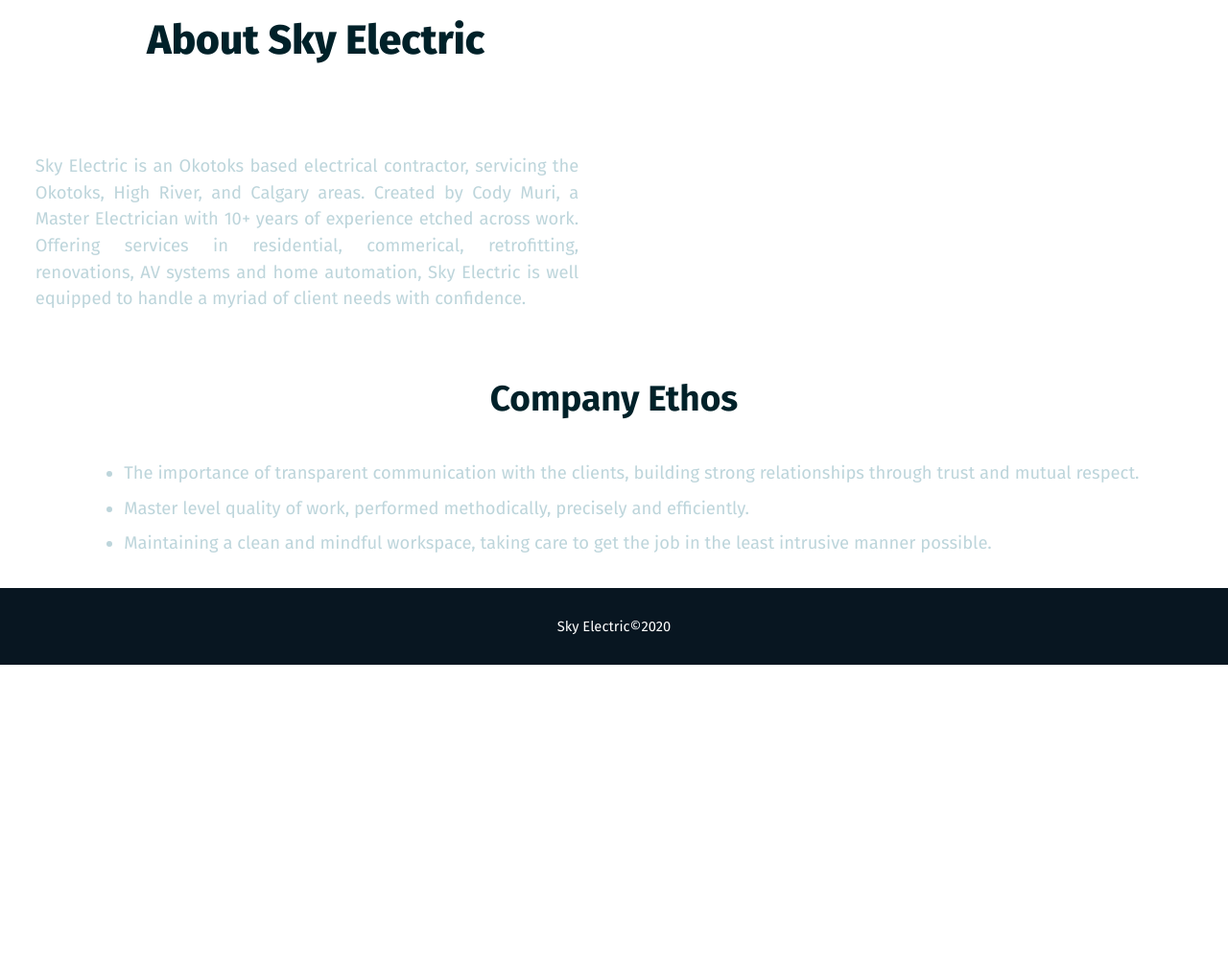
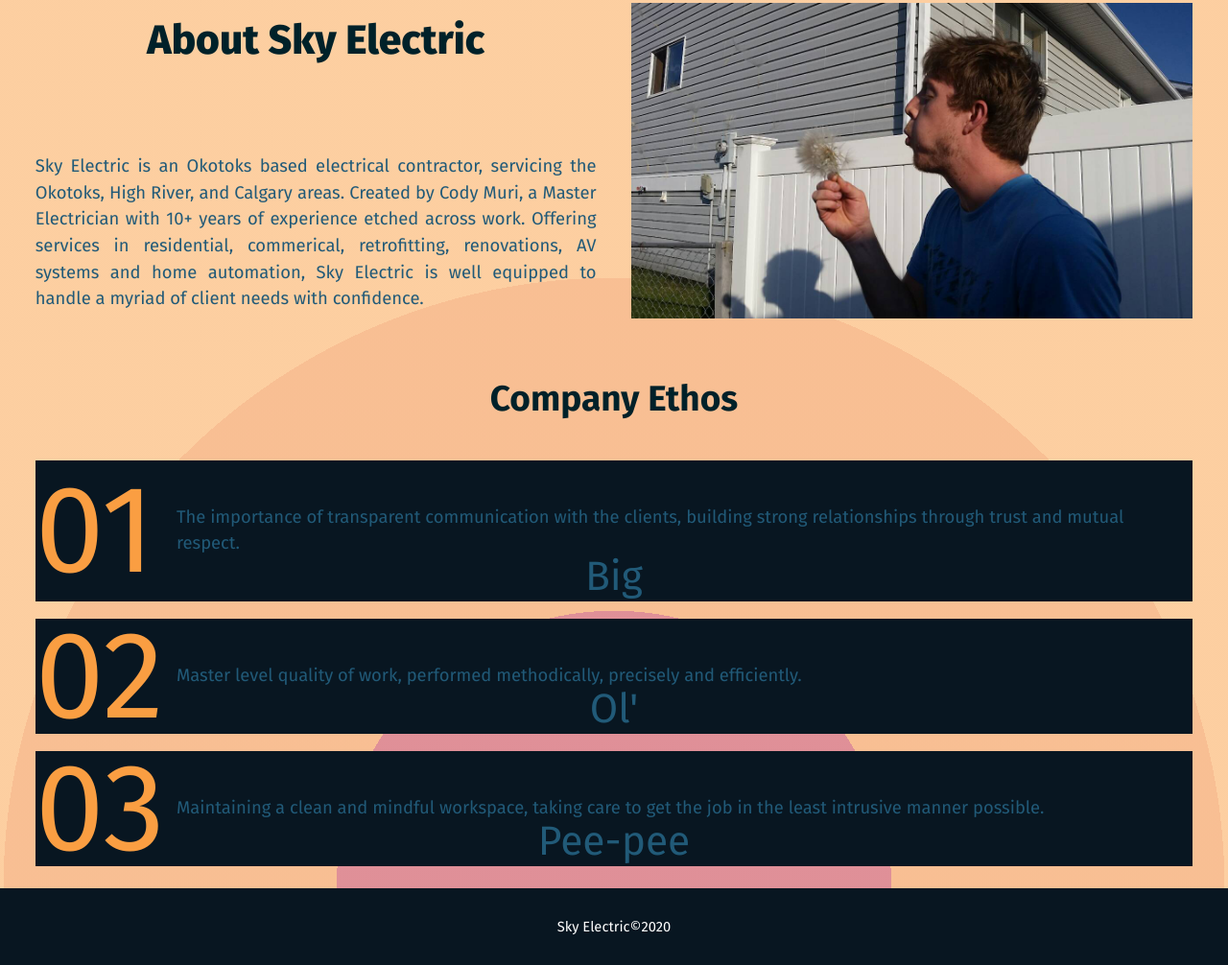
Before and after one commit to JulesRuby/skyelectric, a plain HTML site: page about.html in a window 1280 px wide. Shown: the part 438-1444 px from the top of the page at 96% size. Before the commit the page ends 1131 px from the top, so only its background shows below. Drawn offline with Linux system fonts and the light colour scheme.

Commit message:
updated card styling for Services ethos section

```diff
--- a/about.html
+++ b/about.html
@@ -76,7 +76,7 @@
 		</header>
 
 		<main class="main">
-			<article class="about">
+			<article class="about-page">
 				<header class="section-heading">
 					<h1>
 						About Sky Electric
@@ -96,11 +96,23 @@
 						</h2>
 					</header>
 
-					<ul class="ethos-list">
-						<li>The importance of transparent communication with the clients, building strong relationships through trust and mutual respect.</li>
-						<li>Master level quality of work, performed methodically, precisely and efficiently.</li>
-						<li>Maintaining a clean and mindful workspace, taking care to get the job in the least intrusive manner possible.</li>
-					</ul>
+					<ol class="ethos-list">
+						<li class="ethos-item">
+							<p>
+								The importance of transparent communication with the clients, building strong relationships through trust and mutual respect.
+							</p>
+						</li>
+						<li class="ethos-item">
+							<p>
+								Master level quality of work, performed methodically, precisely and efficiently.
+							</p>
+						</li>
+						<li class="ethos-item">
+							<p>
+								Maintaining a clean and mindful workspace, taking care to get the job in the least intrusive manner possible.
+							</p>
+						</li>
+					</ol>
 				</section>
 			</article>
 		</main>
--- a/styles/about.css
+++ b/styles/about.css
@@ -38,9 +38,17 @@
 
 .main {
 	padding: var(--r1);
+
+	background: radial-gradient(
+		circle at bottom center,
+		var(--tert-l) 25%,
+		var(--princeton-orange-l) 25%,
+		var(--princeton-orange-l) 55%,
+		var(--detail-l) 55%,
+		var(--detail-l) 100%);
 }
 
-.about {
+.about-page {
 	display: grid;
 	grid-template-columns: 1fr;
 	justify-items: center;
@@ -49,30 +57,96 @@
 	gap: var(--r6);
 	padding: var(--r4);
 
-	background: var(--prim);
+	/* background: var(--prim); */
 
-	border-radius: 4px;
+	/* border-radius: 4px; */
 }
 
-.about .section-heading,
-.about .sub-heading {
+.about-page .section-heading,
+.about-page .sub-heading {
 	/* margin-top: var(--r6); */
 	width: 100%;
 	text-align: center;
 }
 
-.about p,
-.about ul {
+.about-page p,
+.about-page ul {
 	/* padding: var(--r4); */
-	list-style: disc;
+	/* list-style: disc; */
 }
 
-.about ul {
-	padding-left: var(--r6);
+.about-page li {
+	/* padding-bottom: var(--r2); */
 }
 
-.about li {
-	padding-bottom: var(--r2);
+.ethos-list {
+	list-style-position: inside;
+	counter-reset: services;
+}
+
+.ethos-list > * + * {
+	margin-top: var(--r4);
+}
+
+.ethos-item {
+	overflow: hidden;
+	position: relative;
+	padding: var(--r7);
+	padding-left: 8rem;
+
+	counter-increment: services;
+
+	background-color: var(--quat);
+}
+
+.ethos-item::before {
+	position: absolute;
+	content: "0" counter(services) " ";
+
+	display: flex;
+	align-items: center;
+
+	top: 0;
+	bottom: 0;
+	left: 0;
+
+	font-size: 7rem;
+	line-height: 1;
+	color: var(--detail);
+
+	z-index: 0;
+}
+
+.ethos-item p {
+	position: relative;
+}
+
+.ethos-item::after {
+	position: absolute;
+	display: block;
+	content: "";
+	margin-bottom: 0.25rem;
+
+	right: 0;
+	bottom: 0;
+	left: 0;
+
+	font-size: var(--h1-size);
+	line-height: 1;
+	text-align: center;
+	color: var(--bod-dbg);
+}
+
+.ethos-item:nth-child(1)::after {
+	content: "Big";
+}
+
+.ethos-item:nth-child(2)::after {
+	content: "Ol'";
+}
+
+.ethos-item:nth-child(3)::after {
+	content: "Pee-pee";
 }
 
 .article-image {
@@ -91,7 +165,7 @@
 		padding-right: var(--r4);
 	}
 
-	.about {
+	.about-page {
 		grid-template-columns: 1fr 1fr;
 	}
 
--- a/styles/root.css
+++ b/styles/root.css
@@ -444,12 +444,9 @@
 		var(--detail-l) 100%);
 }
 
-.features {
-	/* background: var(--detail); */
-}
-
 .features p {
 	max-width: 65ch;
+	background: hsla(0deg, 0%, 100%, 0.2);
 }
 
 .tile-grid {
@@ -462,6 +459,9 @@
 	justify-items: center;
 	justify-content: center;
 	align-items: center;
+
+	background: hsla(0deg, 0%, 0%, 0.2);
+	background: hsla(0deg, 0%, 0%, 0.2);
 }
 
 .service-card {
@@ -804,11 +804,19 @@
 		padding: var(--r5);
 
 		text-align: center;
-		background-color: var(--sec);
+		background-color: var(--quat);
 	}
 
 	.form-heading {
 		color: var(--detail);
+	}
+
+	.label-input-wrap {
+		box-shadow: 3px 3px 5px 3px var(--quat);
+	}
+
+	.form-label {
+		color: var(--body-dbg);
 	}
 
 	.form-input {
@@ -819,10 +827,23 @@
 		/* temp stuff */
 
 		text-align: left;
-		background-color: var(--prim);
-		background-color: var(--quat);
-		border: 1px solid var(--detail);
+		color: var(--quat);
+		background-color: var(--detail-l);
+		/* border: 1px solid var(--detail); */
 		border-radius: 0px;
+	}
+
+	.contact-form .read-more {
+		background-color: var(--detail);
+		border-color: var(--detail);
+		border-radius: 0px;
+		box-shadow: 2px 3px 0px 1px var(--tert);
+	}
+
+	.contact-form .read-more:hover,
+	.contact-form .read-more:focus {
+		box-shadow: 10px 10px 0px 1px var(--tert);
+		transform: scale(1.05) translate(-2px, -2px);
 	}
 
 	/* ----------------TEST CSS FOR INPUT IDEA-------------- */
```
Also changed, not shown: index.html (+2 -2 lines).
